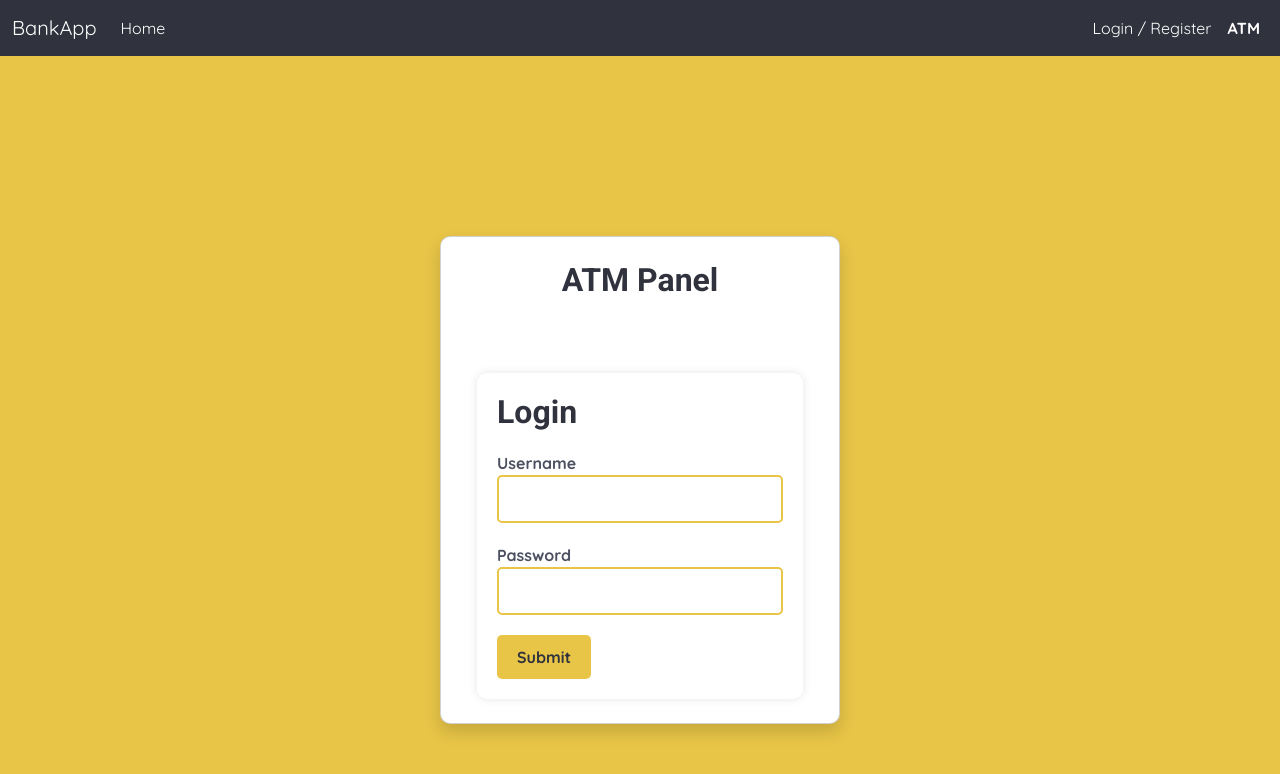
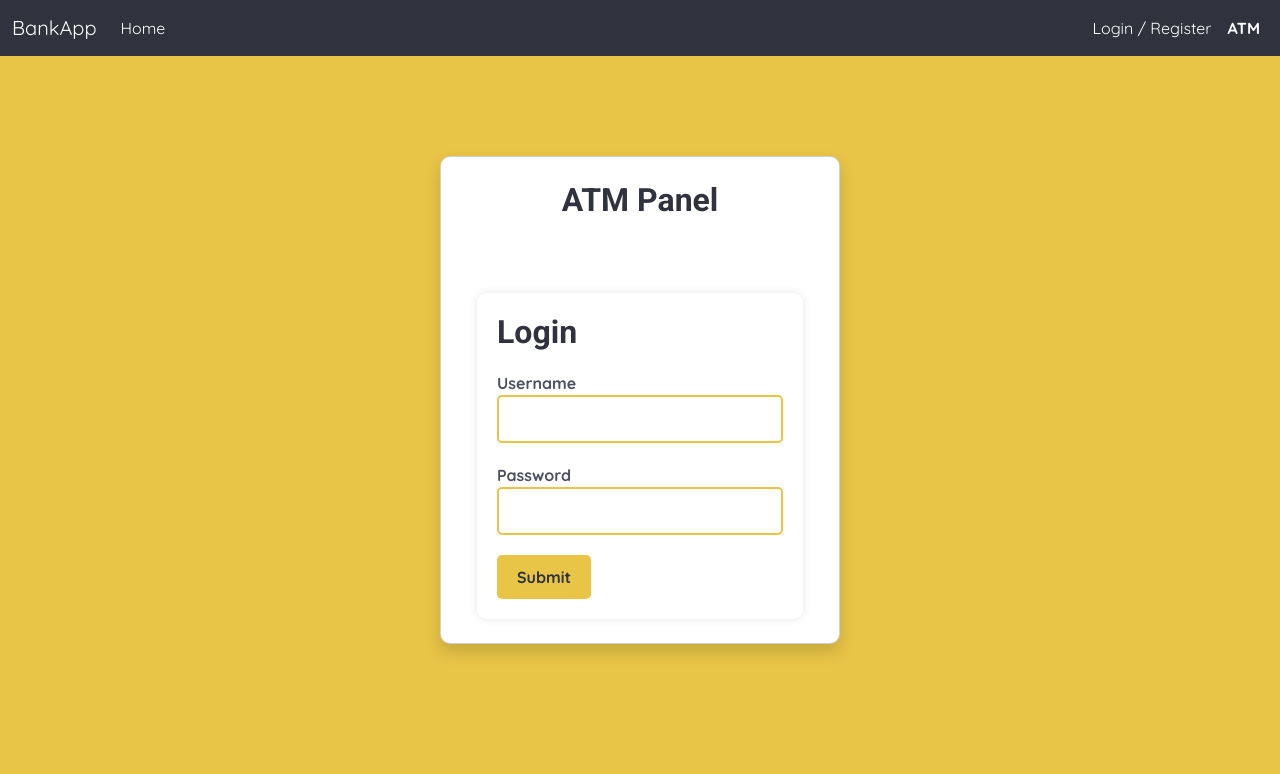
Before and after one commit to rafalsongin/bank-app-vue-api, a Vue app: page /atm in a window 1280 px wide. Shown: the top 774 px of the page. Built offline with nearby package versions, Linux system fonts and the light colour scheme.

Commit message:
Small design changes in AtmPanel.vue

```diff
--- a/src/components/atm/views/AtmPanel.vue
+++ b/src/components/atm/views/AtmPanel.vue
@@ -1,5 +1,5 @@
 <template>
-  <div class="container h-100 d-flex justify-content-center align-items-center">
+  <div class="container h-100 mb-3 d-flex justify-content-center align-items-center">
     <div class="atm-panel card shadow p-4">
       <h1 class="text-center mb-4">ATM Panel</h1>
       <div v-if="currentView === 'login'">
@@ -84,7 +84,7 @@
 
 <style scoped>
 .container {
-  min-height: 100vh;
+  min-height: 80vh;
 }
 
 .atm-panel {
```
